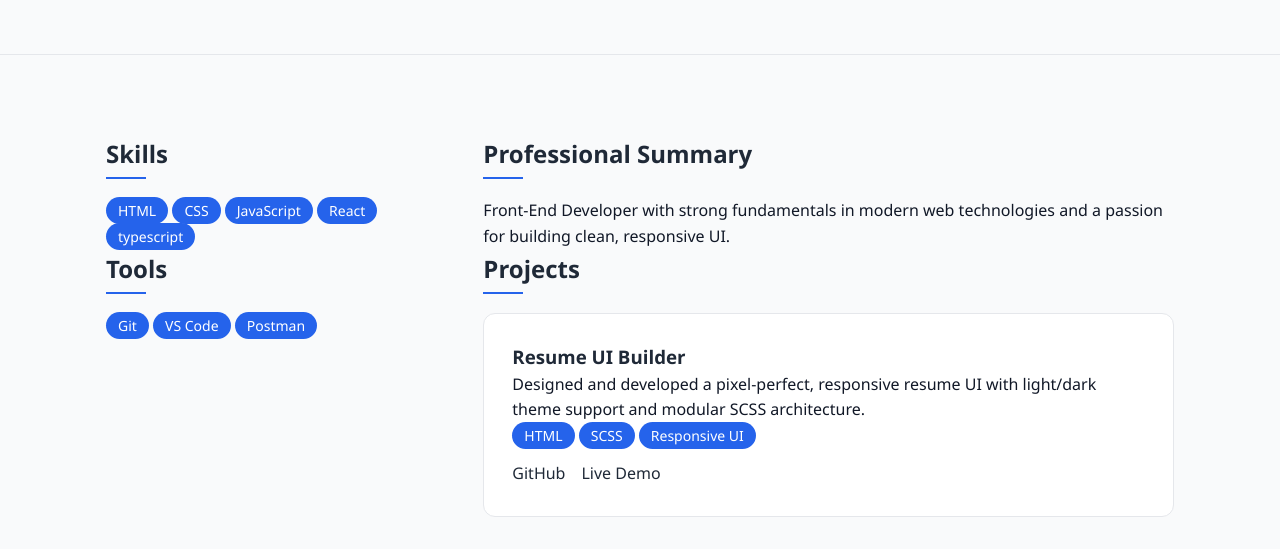
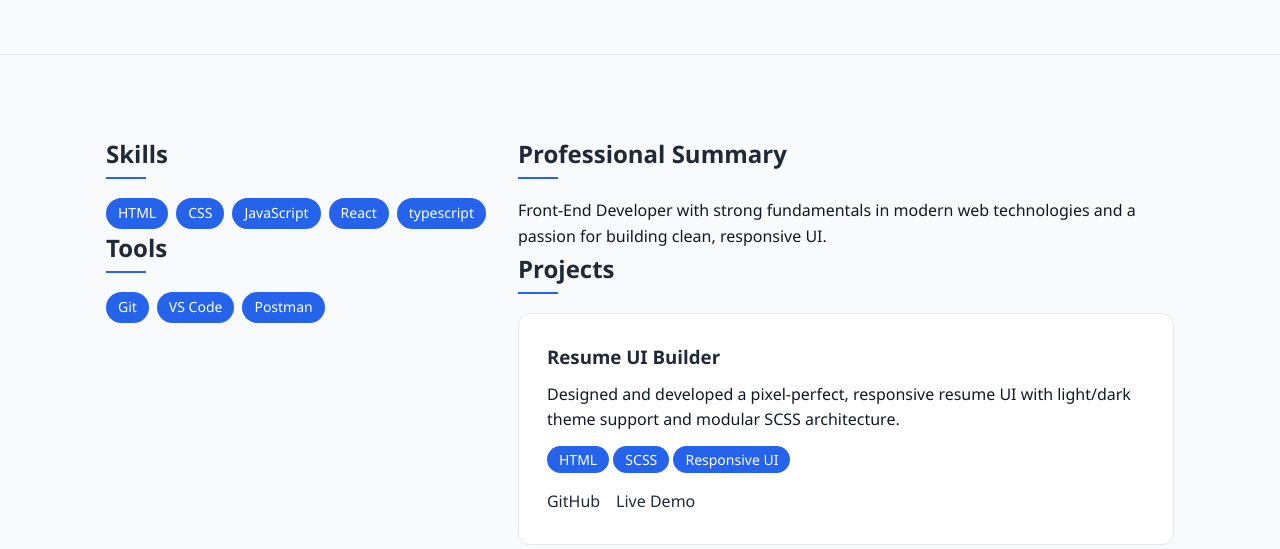
Before and after one commit to Girish14j/resume-ui, a plain HTML site: page index.html in a window 1280 px wide. Shown: the part 218-767 px from the top of the page. Drawn offline with Linux system fonts and the light colour scheme.

Commit message:
modified gap badges

```diff
--- a/scss/components/_badge.scss
+++ b/scss/components/_badge.scss
@@ -6,7 +6,13 @@
   padding: 4px 12px;
   border-radius: 20px;
   font-size: 14px;
+  gap:14px;
   transition: transform 0.2s ease;
+}
+
+.badges {
+    display: flex;
+    gap: 8px;
 }
 
 .badge:hover {
--- a/scss/components/_card.scss
+++ b/scss/components/_card.scss
@@ -20,3 +20,15 @@
   box-shadow: 0 16px 30px rgba(0, 0, 0, 0.12);
   border-color: var(--accent-color);
 }
+
+.card h3 {
+  margin-bottom: 10px;
+}
+
+.card p {
+  margin-bottom: 14px;
+}
+
+.project-meta {
+  margin-bottom: 16px;
+}
```
Also changed, not shown: css/main.css, 1 other file.
